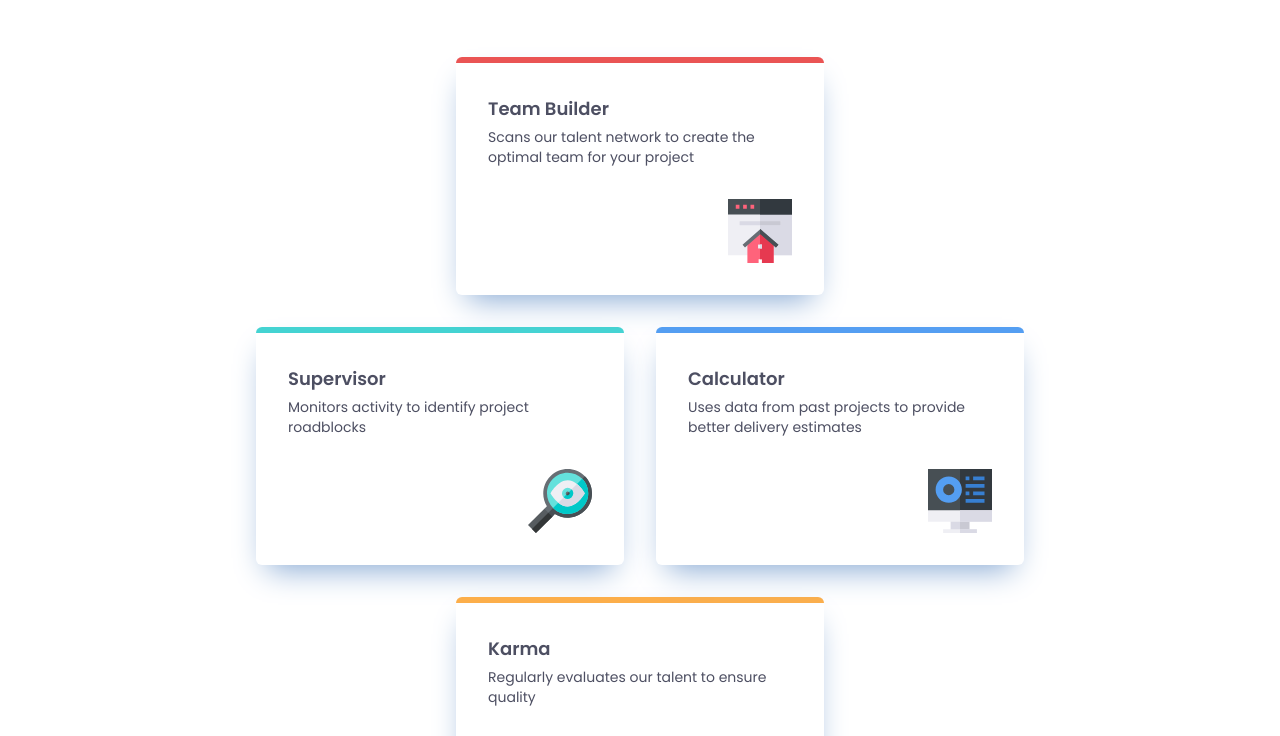
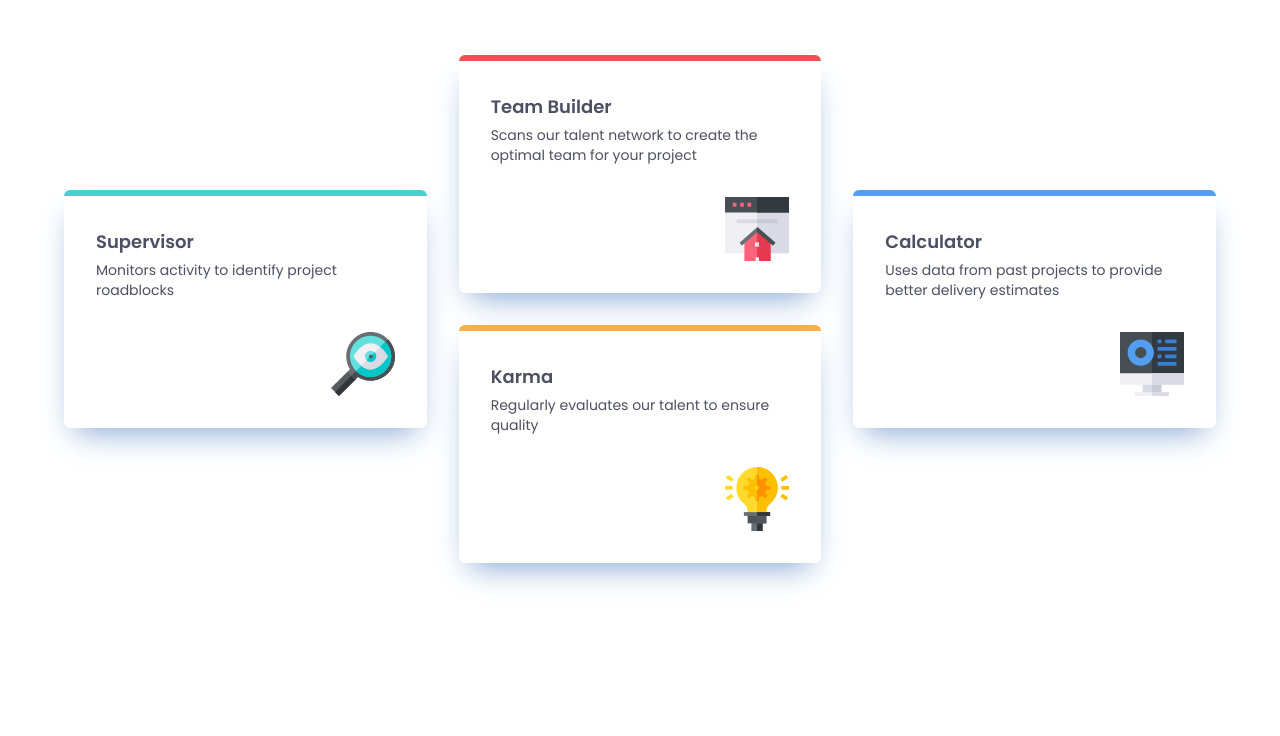
Before and after one commit to JVarney03/webdev-four-card-feature, a website built with Vite: page index.html in a window 1280 px wide. Shown: the part 179-915 px from the top of the page. After the commit the page ends 800 px from the top, so only its background shows below. Built offline with nearby package versions, Linux system fonts and the light colour scheme.

Commit message:
updated grid for large screens to fit design

```diff
--- a/index.html
+++ b/index.html
@@ -19,7 +19,7 @@
     <main
       class="flex min-h-screen w-screen items-center justify-center bg-white"
     >
-      <div class="my-10 max-w-80 sm:max-w-2xl md:max-w-3xl">
+      <div class="mx-5 my-10 max-w-80 sm:max-w-2xl md:max-w-6xl">
         <div class="mb-15 text-center sm:px-25">
           <h2 class="text-2xl font-extralight sm:text-4xl">
             Reliable, efficient delivery
@@ -33,9 +33,11 @@
           </p>
         </div>
 
-        <div class="grid justify-center gap-8 sm:grid-cols-4 sm:grid-rows-3">
+        <div
+          class="grid justify-center gap-8 sm:grid-cols-4 sm:grid-rows-3 md:grid-cols-6 md:grid-rows-4"
+        >
           <div
-            class="shadow-drop border-cyan rounded-md border-t-6 p-8 sm:col-span-2 sm:col-start-1 sm:row-start-2"
+            class="shadow-drop border-cyan rounded-md border-t-6 p-8 sm:col-span-2 sm:col-start-1 sm:row-start-2 md:col-start-1 md:row-span-2 md:row-start-2"
           >
             <h2 class="mb-1 text-lg font-semibold">Supervisor</h2>
             <p class="mb-8 text-sm">
@@ -47,7 +49,7 @@
           </div>
 
           <div
-            class="shadow-drop border-red rounded-md border-t-6 p-8 sm:col-span-2 sm:col-start-2 sm:row-start-1"
+            class="shadow-drop border-red rounded-md border-t-6 p-8 sm:col-span-2 sm:col-start-2 sm:row-start-1 md:col-start-3 md:row-span-2 md:row-start-1"
           >
             <h2 class="mb-1 text-lg font-semibold">Team Builder</h2>
             <p class="mb-8 text-sm">
@@ -60,7 +62,7 @@
           </div>
 
           <div
-            class="shadow-drop border-orange rounded-md border-t-6 p-8 sm:col-span-2 sm:col-start-3 sm:row-start-2 md:col-start-2 md:row-start-3"
+            class="shadow-drop border-orange rounded-md border-t-6 p-8 sm:col-span-2 sm:col-start-3 sm:row-start-2 md:col-start-3 md:row-span-2 md:row-start-3"
           >
             <h2 class="mb-1 text-lg font-semibold">Karma</h2>
             <p class="mb-8 text-sm">
@@ -72,7 +74,7 @@
           </div>
 
           <div
-            class="shadow-drop border-blue rounded-md border-t-6 p-8 sm:col-span-2 sm:col-start-2 sm:row-start-3 md:col-start-3 md:row-start-2"
+            class="shadow-drop border-blue rounded-md border-t-6 p-8 sm:col-span-2 sm:col-start-2 sm:row-start-3 md:col-start-5 md:row-span-2 md:row-start-2"
           >
             <h2 class="mb-1 text-lg font-semibold">Calculator</h2>
             <p class="mb-8 text-sm">
```
